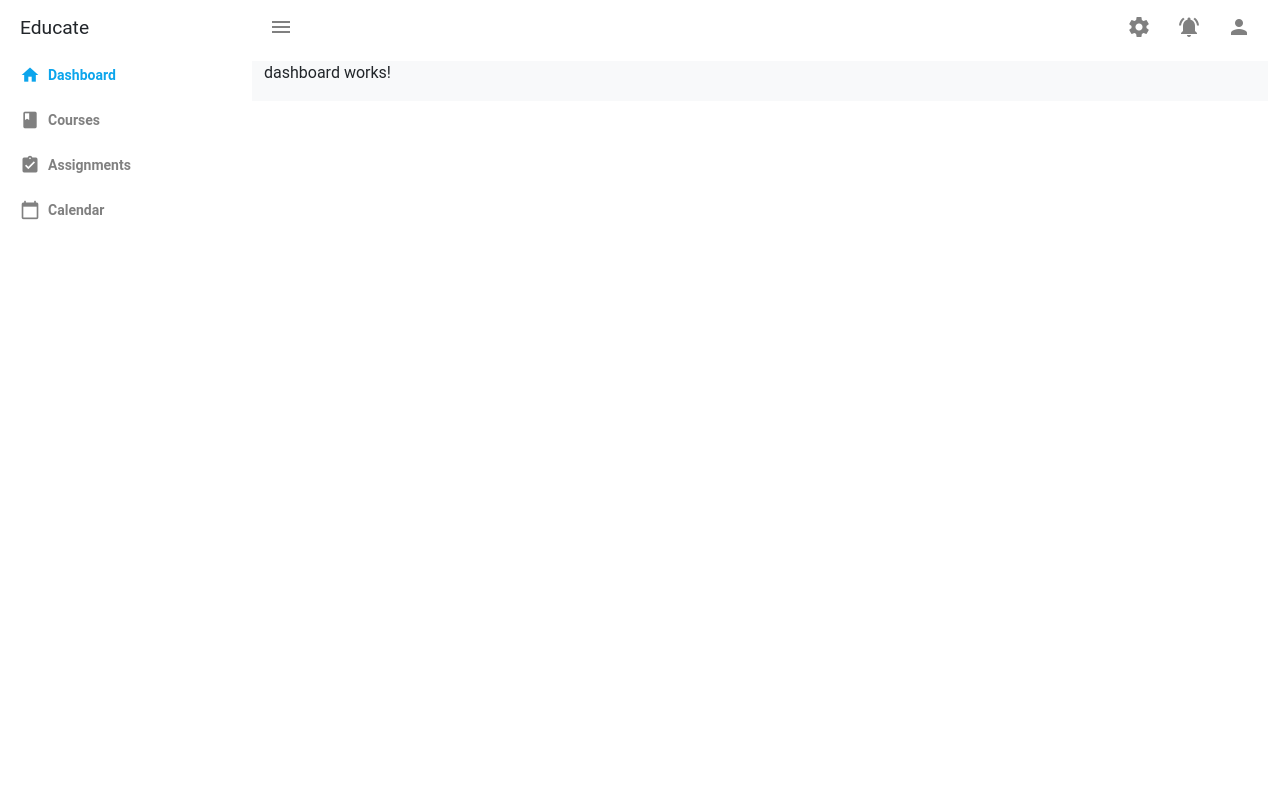
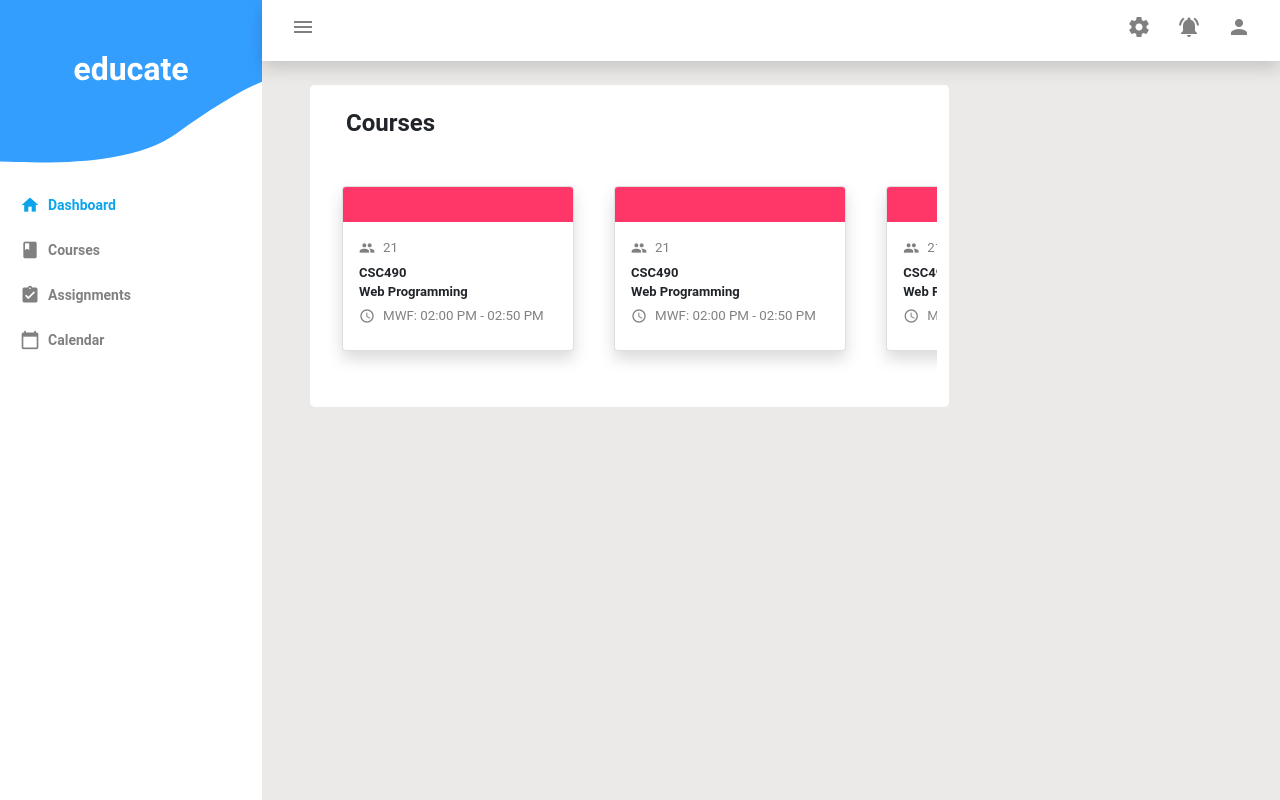
Before and after one commit to RabihJabr29/Educate-Frontend, an Angular app: page /dashboard in a window 1280 px wide. Built offline with nearby package versions, Linux system fonts and the light colour scheme.

Commit message:
dashboard/courses div added

```diff
--- a/src/app/app-routing.module.ts
+++ b/src/app/app-routing.module.ts
@@ -7,6 +7,10 @@
   {
     path: 'auth',
     loadChildren: () => import('./auth/auth.module').then((m) => m.AuthModule),
+  },
+  {
+    path: '',
+    component: DashboardComponent
   },
   {
     path: 'dashboard',
--- a/src/app/app.module.ts
+++ b/src/app/app.module.ts
@@ -10,6 +10,7 @@
 import { HeaderComponent } from './header/header.component';
 import { WrapperLayoutComponent } from './wrapper-layout/wrapper-layout.component';
 import { DashboardComponent } from './dashboard/dashboard.component';
+import { CourseCardComponent } from './components/course-card/course-card.component';
 
 // import { AuthInterceptor } from './auth/auth-interceptor';
 
@@ -21,6 +22,7 @@
     HeaderComponent,
     WrapperLayoutComponent,
     DashboardComponent,
+    CourseCardComponent,
   ],
   imports: [
     BrowserModule,
--- /dev/null
+++ b/src/app/components/course-card/course-card.component.css
@@ -0,0 +1,18 @@
+.bg-course-primary {
+  background-color: rgb(255, 55, 105);
+}
+
+.card-course-text {
+  font-size: small;
+}
+
+.card-course-text-small {
+  font-size: smaller;
+  color: gray;
+  display: inline-flex;
+  align-items: center;
+}
+
+.card-course-icon {
+  font-size: medium;
+}
--- /dev/null
+++ b/src/app/components/course-card/course-card.component.html
@@ -0,0 +1,25 @@
+<div class="row">
+  <div class="col">
+    <div class="card shadow">
+      <div class="card-img-top bg-course-primary" style="height: 35px"></div>
+      <div class="card-body">
+        <label class="card-course-text-small mb-0">
+          <i class="material-icons icon-grey card-course-icon mr-2">group</i>
+          {{ courseParticipantsNumber }}
+        </label>
+        <p class="card-course-text text-bold mb-0">
+          {{ courseCode }}
+        </p>
+        <p class="card-course-text text-bold mb-1">
+          {{ courseName }}
+        </p>
+        <label class="card-course-text-small">
+          <i class="material-icons icon-grey card-course-icon mr-2"
+            >query_builder</i
+          >
+          {{ courseWeeklySchedule }}
+        </label>
+      </div>
+    </div>
+  </div>
+</div>
--- /dev/null
+++ b/src/app/components/course-card/course-card.component.ts
@@ -0,0 +1,19 @@
+import { Component, OnInit } from '@angular/core';
+
+@Component({
+  selector: 'app-course-card',
+  templateUrl: './course-card.component.html',
+  styleUrls: ['./course-card.component.css']
+})
+export class CourseCardComponent implements OnInit {
+  courseCode: String = "CSC490";
+  courseName: String = "Web Programming";
+  courseParticipantsNumber: Number = 21;
+  courseWeeklySchedule = "MWF: 02:00 PM - 02:50 PM";
+
+  constructor() { }
+
+  ngOnInit(): void {
+  }
+
+}
--- a/src/app/dashboard/dashboard.component.css
+++ b/src/app/dashboard/dashboard.component.css
@@ -0,0 +1,14 @@
+.scrolling-wrapper {
+  overflow-x: auto;
+}
+
+/* Hide scrollbar for Chrome, Safari and Opera */
+.example::-webkit-scrollbar {
+  display: none;
+}
+
+/* Hide scrollbar for IE, Edge and Firefox */
+.example {
+  -ms-overflow-style: none; /* IE and Edge */
+  scrollbar-width: none; /* Firefox */
+}
--- a/src/app/dashboard/dashboard.component.html
+++ b/src/app/dashboard/dashboard.component.html
@@ -1,7 +1,18 @@
-<div class="container bg-light h-100">
+<div class="container background-color-gray h-100">
   <div class="row">
-    <div class="col">
-      <p>dashboard works!</p>
+    <div class="col-md-8">
+      <div class="container bg-white m-4 p-4 rounded-3">
+        <div class="row p-0 m-0">
+          <div class="col"><h4 class="text-bold">Courses</h4></div>
+        </div>
+        <div
+          class="row scrolling-wrapper flex-row flex-nowrap mt-4 pb-4 pt-2 example"
+        >
+          <div class="col-5 m-2"><app-course-card></app-course-card></div>
+          <div class="col-5 m-2"><app-course-card></app-course-card></div>
+          <div class="col-5 m-2"><app-course-card></app-course-card></div>
+        </div>
+      </div>
     </div>
   </div>
 </div>
--- a/src/app/wrapper-layout/wrapper-layout.component.html
+++ b/src/app/wrapper-layout/wrapper-layout.component.html
@@ -1,7 +1,7 @@
 <div class="d-flex {{ toggled }}" id="wrapper">
   <!-- Sidebar -->
   <div id="sidebar-wrapper">
-    <div class="sidebar-heading">Educate</div>
+    <div><img src="../../assets/images/blue.svg" alt="" /></div>
     <div class="list-group list-group-flush">
       <a
         class="list-group-item list-group-item-action border-0"
@@ -55,8 +55,8 @@
   </div>
   <!-- /#sidebar-wrapper -->
   <!-- Page Content -->
-  <div id="page-content-wrapper">
-    <nav class="navbar navbar-expand-lg navbar-light">
+  <div id="page-content-wrapper" class="background-color-gray">
+    <nav class="navbar navbar-expand-lg bg-white shadow">
       <span class="btn" (click)="toggleMenu($event)">
         <i class="material-icons icon-grey">menu</i>
       </span>
--- a/src/styles.css
+++ b/src/styles.css
@@ -13,3 +13,11 @@
 .icon-grey {
   color: grey;
 }
+
+.text-bold {
+  font-weight: bold;
+}
+
+.background-color-gray {
+  background-color: rgb(236, 233, 233);
+}
```
Also changed, not shown: src/assets/images/blue.svg (added), 1 other file (tests, documents, lock files or other folders).
